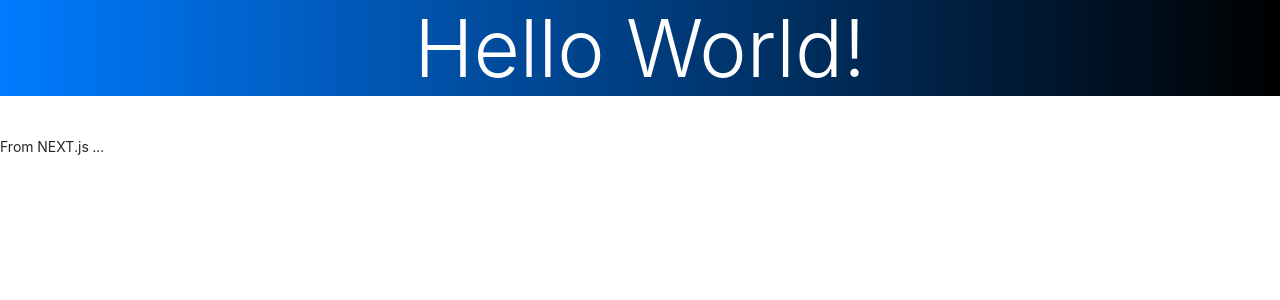
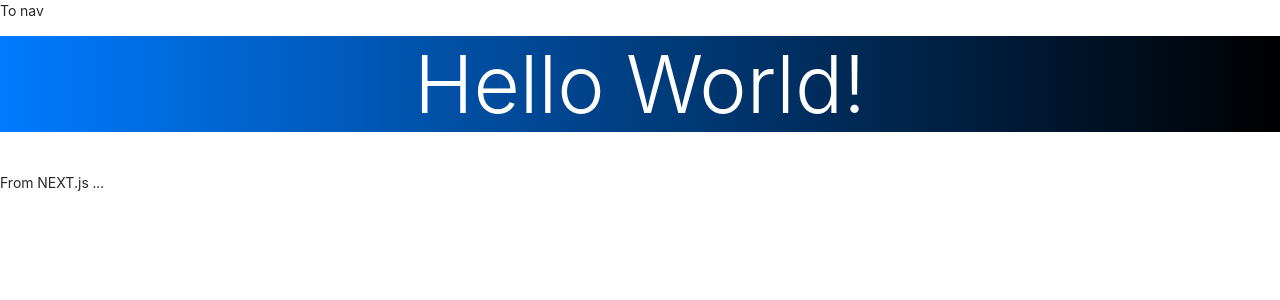
Before and after one commit to gurnitha/next-edumart, a Next.js app in the folder client/: page / in a window 1280 px wide. Shown: the top 300 px of the page. Built offline with nearby package versions, Linux system fonts and the light colour scheme.

Commit message:
1.13 Membuat contoh navigasi dan tampilkan di setiap halaman

```diff
--- /dev/null
+++ b/client/components/TopNav.js
@@ -0,0 +1,11 @@
+// components/TopNav.js
+
+const TopNav = () => {
+    return(
+        <>
+        <p>To nav</p>
+        </>
+    );
+};
+
+export default TopNav;
--- a/client/pages/_app.js
+++ b/client/pages/_app.js
@@ -1,11 +1,17 @@
 // client/pages/_app.js
-
+import TopNav from "../components/TopNav";
 import "bootstrap/dist/css/bootstrap.min.css";
 import "antd/dist/antd.css";
 import "../public/css/styles.css";
 
 function MyApp({ Component, pageProps }) {
-    return<Component {...pageProps} />
+    return(
+        <>
+        <TopNav />
+        <Component {...pageProps} />
+        </>
+    )
+
 }
 
 export default MyApp;
```
Also changed, not shown: 1 other file (tests, documents, lock files or other folders).
